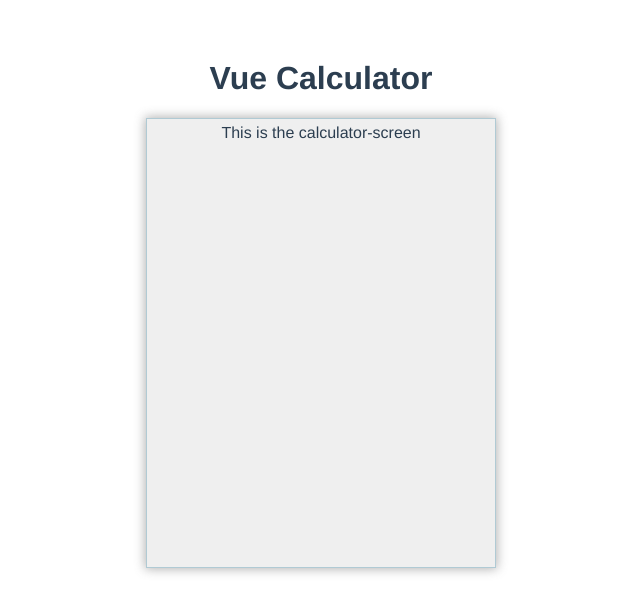
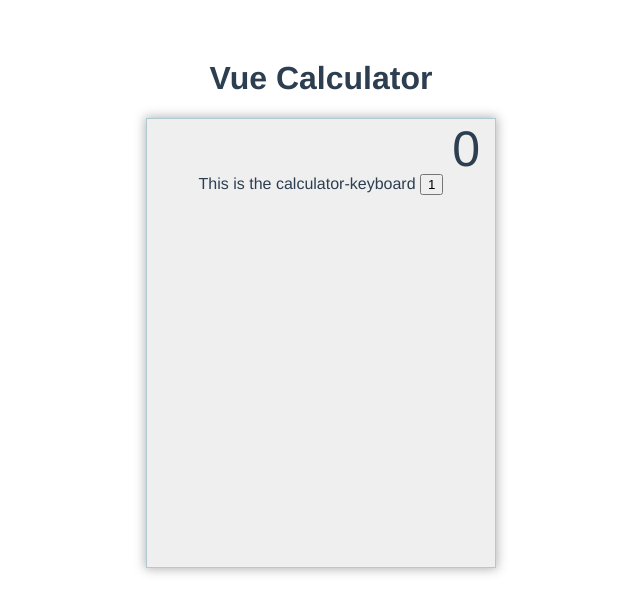
Before and after one commit to AchillesKal/VueCalculator, a Vue app: page / in a window 1280 px wide. Shown: the top 612 px of the page, without its empty margins (319-959 px from the left). Built offline with nearby package versions, Linux system fonts and the light colour scheme.

Commit message:
adds CalculatorKeyboard component & fixes CalculatoreScreen

```diff
--- a/src/components/Calculator.vue
+++ b/src/components/Calculator.vue
@@ -2,17 +2,22 @@
   <div class="calculator">
     <div class="calculator-screen">
       <calculator-screen></calculator-screen>
+    </div>
+    <div class="calculator-keyboard">
+       <calculator-keyboard></calculator-keyboard>
     </div>
   </div>
 </template>
 
 <script>
 import CalculatorScreen from '@/components/CalculatorScreen.vue';
+import CalculatorKeyboard from '@/components/CalculatorKeyboard.vue';
 
 export default {
   name: 'Calculator',
   components: {
-    CalculatorScreen
+    CalculatorScreen,
+    CalculatorKeyboard
   }
 }
 </script>
--- /dev/null
+++ b/src/components/CalculatorKeyboard.vue
@@ -0,0 +1,18 @@
+<template>
+  <div class="keyboard">
+    This is the calculator-keyboard
+    <button>1</button>
+  </div>
+</template>
+
+<script>
+export default {
+  name: 'CalculatorKeyboard',
+}
+</script>
+
+<style scoped>
+.keyboard{
+
+}
+</style>
--- a/src/components/CalculatorScreen.vue
+++ b/src/components/CalculatorScreen.vue
@@ -1,6 +1,6 @@
 <template>
   <div class="screen">
-    This is the calculator-screen
+    0
   </div>
 </template>
 
@@ -12,6 +12,10 @@ export default {
 
 <style scoped>
 .screen{
-
+  height:50px;
+  line-height: 50px;
+  font-size: 50px;
+  text-align: right;
+  padding: 0 10px;
 }
 </style>
```
